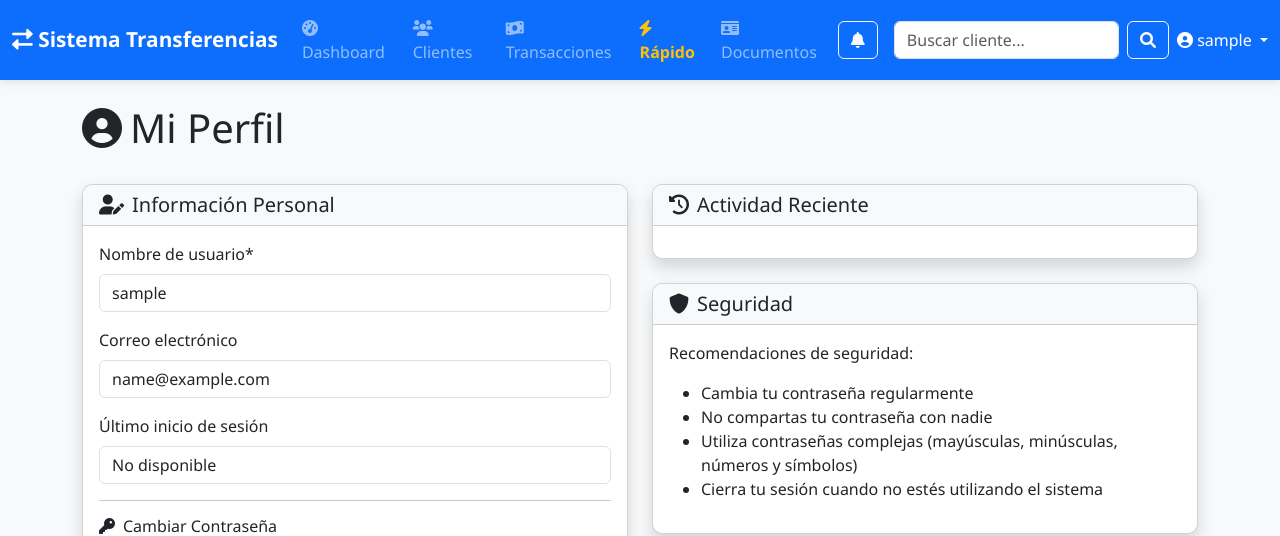
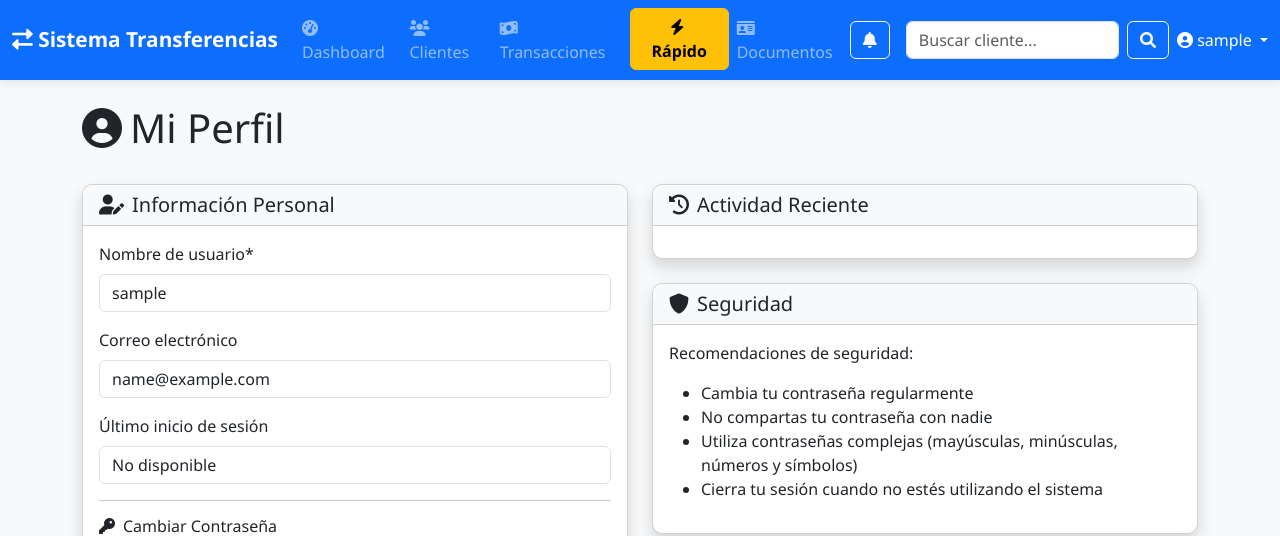
Before and after one commit to wd0617/Sistema_Control_Transferencias_Railway, a Flask app: page /profile in a window 1280 px wide. Shown: the top 536 px of the page. Run offline with Flask 3, Linux system fonts and the light colour scheme; the visitor is signed in with stand-in values (Sample User, id 1); data that the repository does not hold is empty.

Commit message:
ui: make Registro Rapido button prominent in navbar

```diff
--- a/app/templates/base.html
+++ b/app/templates/base.html
@@ -38,9 +38,9 @@
                             <i class="fas fa-money-bill-wave"></i> Transacciones
                         </a>
                     </li>
-                    <li class="nav-item">
-                        <a class="nav-link text-warning fw-bold" href="{{ url_for('transacciones.registro_rapido') }}">
-                            <i class="fas fa-bolt"></i> Rápido
+                    <li class="nav-item ms-lg-2">
+                        <a class="btn btn-warning fw-bold px-3" href="{{ url_for('transacciones.registro_rapido') }}">
+                            <i class="fas fa-bolt me-1"></i> Rápido
                         </a>
                     </li>
                     <li class="nav-item">
```
